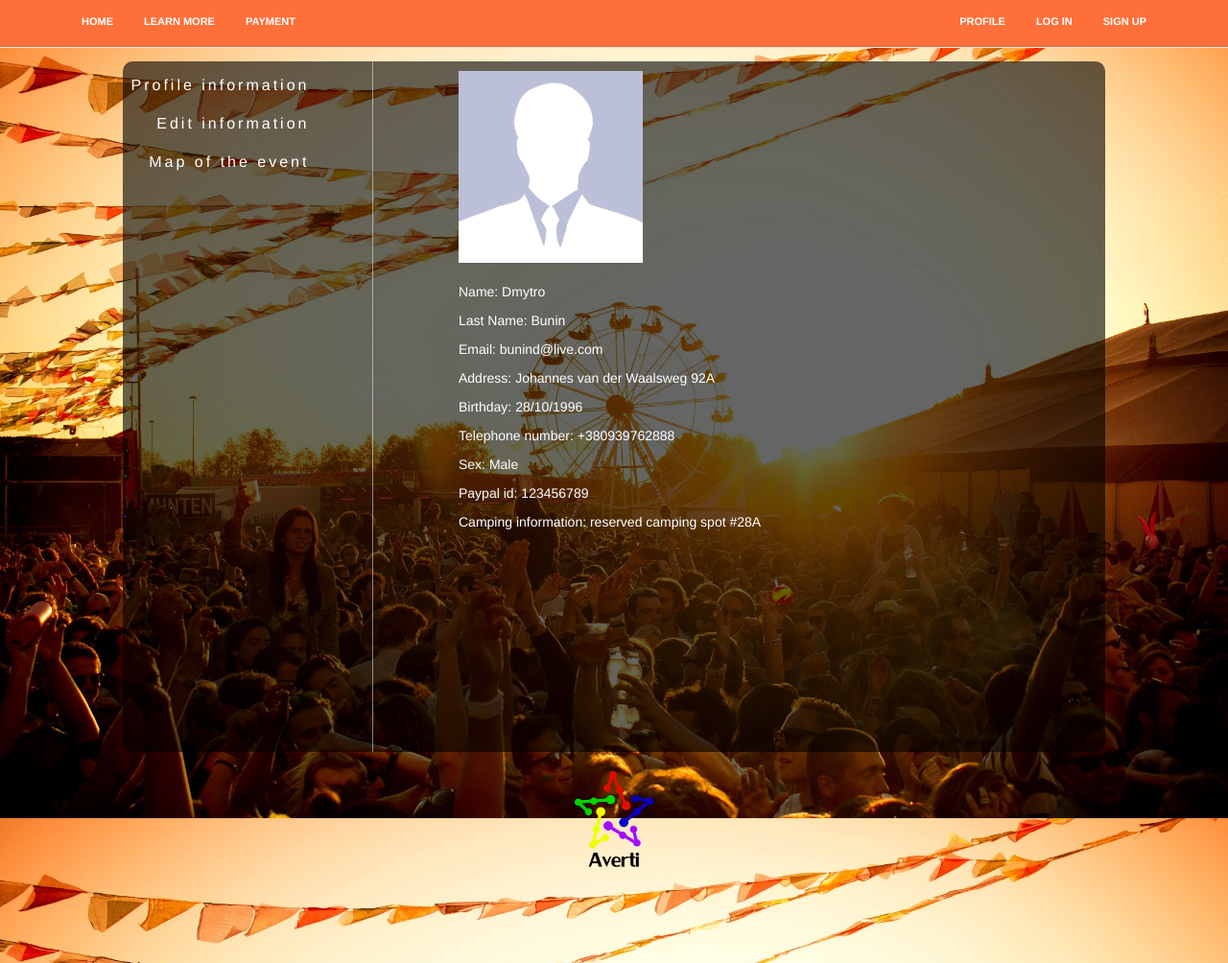
After one commit to xeonard/Averti, a PHP site: page /profile.html in a window 1280 px wide. The commit adds this page. Shown: the whole page at 96% size. Run offline with PHP 8.4, Linux system fonts and the light colour scheme; some libraries are stand-ins or nearby versions.

Commit message:
Added sign in for and start working on profile page
By Dmytro Bunin

```diff
--- /dev/null
+++ b/WebSite/css/profile.css
@@ -0,0 +1,117 @@
+/*navigation*/
+.nav a {
+  color: #FFFFFF;
+  font-size: 11px;
+  font-weight: bold;
+  text-transform: uppercase;
+  background: #ff6f3a;
+
+}
+
+.nav li {
+  display: inline;
+  padding: 0px;
+}
+
+.nav a:hover{
+	cursor: pointer;
+}
+
+html, body{
+    height:100%;
+	background-image: url(../Images/bgprofile.jpg);
+	background-size: cover;
+	background-repeat: no-repeat;
+	background-attachment: fixed;
+}
+
+/*box*/
+.profile{
+	background: rgba(0, 0, 0, 0.6);
+	width:80%;
+	height:90%;
+	margin-left:10%;
+	margin-top:5%;
+	border-radius: 10px;
+}
+
+.photo{
+	float: left;
+	padding-top: 10px;
+	font: 16px/22px 'Source Sans Pro', 'Helvetica', 'Arial', sans-serif;
+	line-height: 30px;
+	text-align: right;
+	letter-spacing: 3px;
+	position: fixed;
+}
+
+.photo ul {
+	list-style-type:none;
+	margin:0;
+	padding:0;
+	float: right;
+}
+
+.photo a {
+text-decoration: none;
+color: white;
+}
+
+.photo nav ul li a {
+	padding-top:50px;
+display: block;
+margin-bottom: 10px;
+width: 100%;
+padding: 0px 8.5px;
+}
+
+.photo a:hover {
+color: white;
+background: rgb(255, 255, 255);
+background: rgba(255, 255, 255, 0.5);
+}
+
+.vertical{
+	width:.09em;
+	height: 90%;
+	background: white;
+	border-radius: 10px;
+	position: absolute;
+	margin-left: 260px;
+	margin-top: 0px;
+	background: rgb(255, 255, 255);
+	background: rgba(255, 255, 255, 0.5);
+}
+
+.map{
+	margin-left: 350px;
+	padding-top: 100px;
+	display: none;
+}
+
+.profinfo{
+	margin-left: 350px;
+	padding-top: 10px;
+
+	color:white;
+}
+
+/*footer*/
+.Question{
+	  margin-left: auto;
+    margin-right: auto;
+    height: 200px;
+	top:50px;
+}
+
+.Question h4{
+    text-align: center;
+}
+
+.Question p{
+    text-align: center;
+}
+
+.Question img{
+    align-items: center;
+}
--- a/WebSite/js/java.js
+++ b/WebSite/js/java.js
@@ -1,13 +1,40 @@
 
 $(document).ready(function(){
+	//Hides forms
 	$('.login').hide();
+	$('.signup').hide();
+
 	//Method for showing the log in form
   $('#login').click(function(){
 	$('.login').show("slow");
+	$('.signup').hide();
   });
 
   	//method for closing the log in form
-  $('.btnClose').click(function(){
-	$('.login').hide("slow");
+  $('.btnCloseLogin').click(function(){
+	$('.login').hide();
+  });
+
+	//Method for showing the sign up form
+  $('#signup').click(function(){
+	$('.signup').show("slow");
+	$('.login').hide();
+  });
+
+  	//method for closing the sign up form
+  $('.btnCloseSignUp').click(function(){
+	$('.signup').hide("slow");
+  });
+
+	//show map on profile page
+  $('.btnmap').click(function(){
+	 $('.map').show();
+	 $('.profinfo').hide();
+  });
+
+	//show profile info on profile page
+	$('.btnprofinfo').click(function(){
+	 $('.map').hide();
+	 $('.profinfo').show();
   });
 });
--- /dev/null
+++ b/WebSite/profile.html
@@ -0,0 +1,82 @@
+<html>
+<head>
+	<title>Averti Festival</title>
+    <meta name="viewport" content="width=device-width, initial-scale=1">
+    <link href="css/bootstrap.css" rel="stylesheet">
+    <link rel="stylesheet" href="css/profile.css" >
+    <script src="http://ajax.googleapis.com/ajax/libs/jquery/1.11.0/jquery.min.js"></script>
+    <script src="js/java.js"></script>
+	<script src="js/bootstrap.js"></script>
+</head>
+<body>
+	<!--navigation-->
+	<div class="nav">
+      <div class="container" >
+          <nav class="navbar navbar-default navbar-fixed-top" style="background:#ff6f3a;">
+              <div class="container" >
+                  <ul  class="nav nav-pills">
+                      <li><a href="index.html">Home</a></li>
+                      <li><a href="learnmore.html">Learn More</a></li>
+                      <li><a href="#">Payment</a></li>
+
+
+                      <li class="navbar-right">
+                      	<a id="signup">Sign Up</a>
+                      </li>
+                      <li class="navbar-right">
+                      	<a id="login">Log In</a>
+                        	<div class="login">
+      							<form>
+      								<label for="username">Username</label>
+      								<input type="text" id="username" name="username">
+      								<label for="password">Password</label>
+      								<input type="text" id="password" name="password">
+      								<div id="lower">
+      									<input type="submit" value="Login">
+      									<input type="button" value="Sign Up"  onclick="window.location.href='#'">
+      									<input type="reset" value="Close" class="btnClose">
+      								</div>
+      							</form>
+      						</div>
+                      </li>
+                      <li class="navbar-right"><a href="profile.html">Profile</a></li>
+                  </ul>
+              </div>
+          </nav>
+    </div>
+   </div>
+
+   <div class="profile">
+  		<div class="photo">
+  			<nav id="nav_profile">
+				<ul>
+					<li><a href="#" class="btnprofinfo">Profile information</a></li>
+					<li><a href="#">Edit information</a></li>
+					<li><a href="#" class="btnmap">Map of the event</a></li>
+				</ul>
+	</nav>
+  		</div>
+  		<div class="vertical"></div>
+
+  		<div class="map">
+  			<img src="Images/map.png" alt="Map of the event" height="600px;">
+  		</div>
+  		<div class="profinfo">
+  			<img src="Images/profpic.png" alt="Profile Picture" height="200px"> <br> <br>
+  			<p>Name: Dmytro</p>
+  			<p>Last Name: Bunin</p>
+  			<p>Email: bunind@live.com</p>
+  			<p>Address: Johannes van der Waalsweg 92A</p>
+  			<p>Birthday: 28/10/1996</p>
+  			<p>Telephone number: +380939762888</p>
+  			<p>Sex: Male</p>
+  			<p>Paypal id: 123456789</p>
+  			<p>Camping information: reserved camping spot #28A</p>
+  		</div>
+   </div>
+   <br>
+   <div class="Question">
+ 		<p><img src="Images/dimalogo.png" height="100"></p>
+   	</div>
+</body>
+</html>
```
Also changed, not shown: WebSite/css/menu.css (+26 -5 lines), WebSite/index.html (+23 -17 lines), WebSite/Images/bgprofile.jpg (added), WebSite/Images/map.png (added), WebSite/Images/profpic.png (added).
